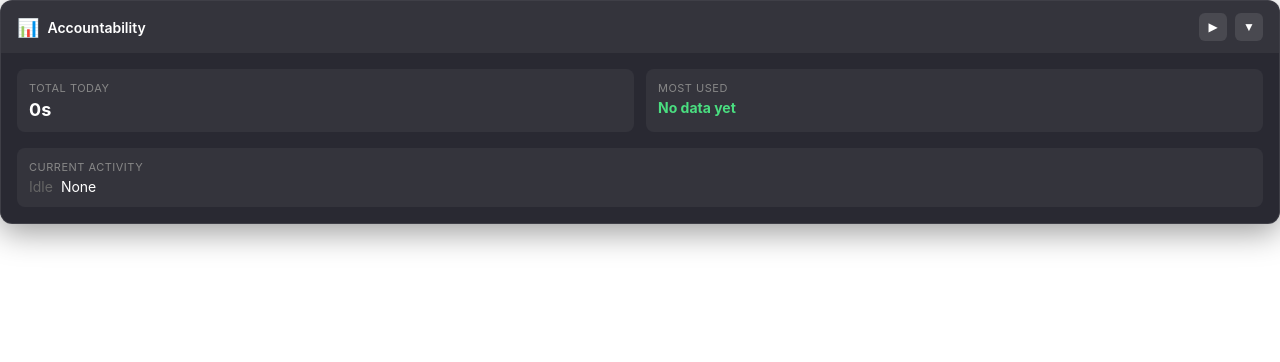
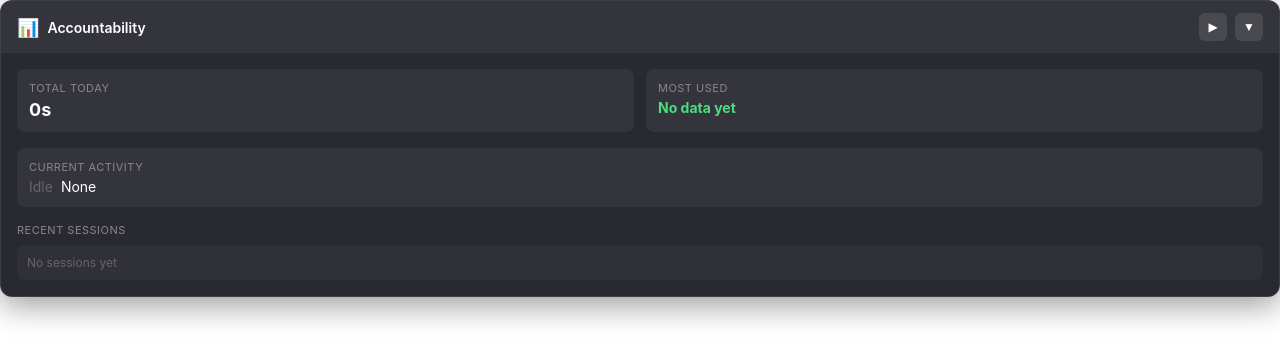
Before and after one commit to D3lK1ch1/AccountabilityApp, a React (Vite) app: page / in a window 1280 px wide. Shown: the top 362 px of the page. Built offline with nearby package versions, Linux system fonts and the light colour scheme.

Commit message:
Renders and refreshes sessions in widget

```diff
--- a/src/components/Widget.css
+++ b/src/components/Widget.css
@@ -245,3 +245,47 @@ body {
   position: relative;
   padding-bottom: 8px;
 }
+
+.sessions-list {
+  display: flex;
+  flex-direction: column;
+  gap: 8px;
+}
+
+.sessions-header {
+  font-size: 11px;
+  color: #888;
+  text-transform: uppercase;
+  letter-spacing: 0.5px;
+}
+
+.session-item {
+  display: flex;
+  align-items: center;
+  gap: 10px;
+  font-size: 12px;
+  background: rgba(255, 255, 255, 0.04);
+  border-radius: 8px;
+  padding: 8px 10px;
+}
+
+.session-app {
+  flex: 1;
+  color: #ccc;
+  white-space: nowrap;
+  overflow: hidden;
+  text-overflow: ellipsis;
+}
+
+.session-time {
+  color: #888;
+  font-variant-numeric: tabular-nums;
+}
+
+.sessions-empty {
+  font-size: 12px;
+  color: #666;
+  background: rgba(255, 255, 255, 0.03);
+  border-radius: 8px;
+  padding: 10px;
+}
--- a/src/components/Widget.tsx
+++ b/src/components/Widget.tsx
@@ -21,16 +21,24 @@ export function Widget() {
     isTracking,
     currentApp,
     stats,
+    sessions,
     isExpanded,
     setExpanded,
     toggleTracking,
     refreshStats,
+    refreshSessions,
     startTracking
   } = useAppStore();
 
   useEffect(() => {
     startTracking();
   }, []);
+
+  useEffect(() => {
+    if (isExpanded) {
+      refreshSessions();
+    }
+  }, [isExpanded, refreshSessions]);
 
   useEffect(() => {
     const interval = setInterval(() => {
@@ -41,6 +49,16 @@ export function Widget() {
 
     return () => clearInterval(interval);
   }, [isTracking, refreshStats]);
+
+  useEffect(() => {
+    const interval = setInterval(() => {
+      if (isTracking && isExpanded) {
+        refreshSessions();
+      }
+    }, 3000);
+
+    return () => clearInterval(interval);
+  }, [isTracking, isExpanded, refreshSessions]);
 
   const handleDragStart = (e: React.MouseEvent) => {
     if ((e.target as HTMLElement).closest('button')) return;
@@ -53,6 +71,7 @@ export function Widget() {
 
   const totalTime = stats?.total_tracked_seconds ?? 0;
   const topApp = stats?.most_used_app ?? 'No data yet';
+  const recentSessions = sessions.slice(0, 8);
 
   return (
     <div className={`widget ${isExpanded ? 'expanded' : ''}`}>
@@ -107,6 +126,23 @@ export function Widget() {
             </div>
           </div>
 
+          <div className="sessions-list">
+            <div className="sessions-header">Recent Sessions</div>
+            {recentSessions.length > 0 ? (
+              recentSessions.map((s) => (
+                <div
+                  key={`${s.id ?? 'no-id'}-${s.start_time}-${s.app_name}`}
+                  className="session-item"
+                >
+                  <span className="session-app">{s.app_name}</span>
+                  <span className="session-time">{formatDuration(s.duration_seconds)}</span>
+                </div>
+              ))
+            ) : (
+              <div className="sessions-empty">No sessions yet</div>
+            )}
+          </div>
+
           {stats?.usage_by_app && stats.usage_by_app.length > 0 && (
             <div className="usage-list">
               <div className="usage-header">App Usage</div>
```
Also changed, not shown: 1 other file (tests, documents, lock files or other folders).
